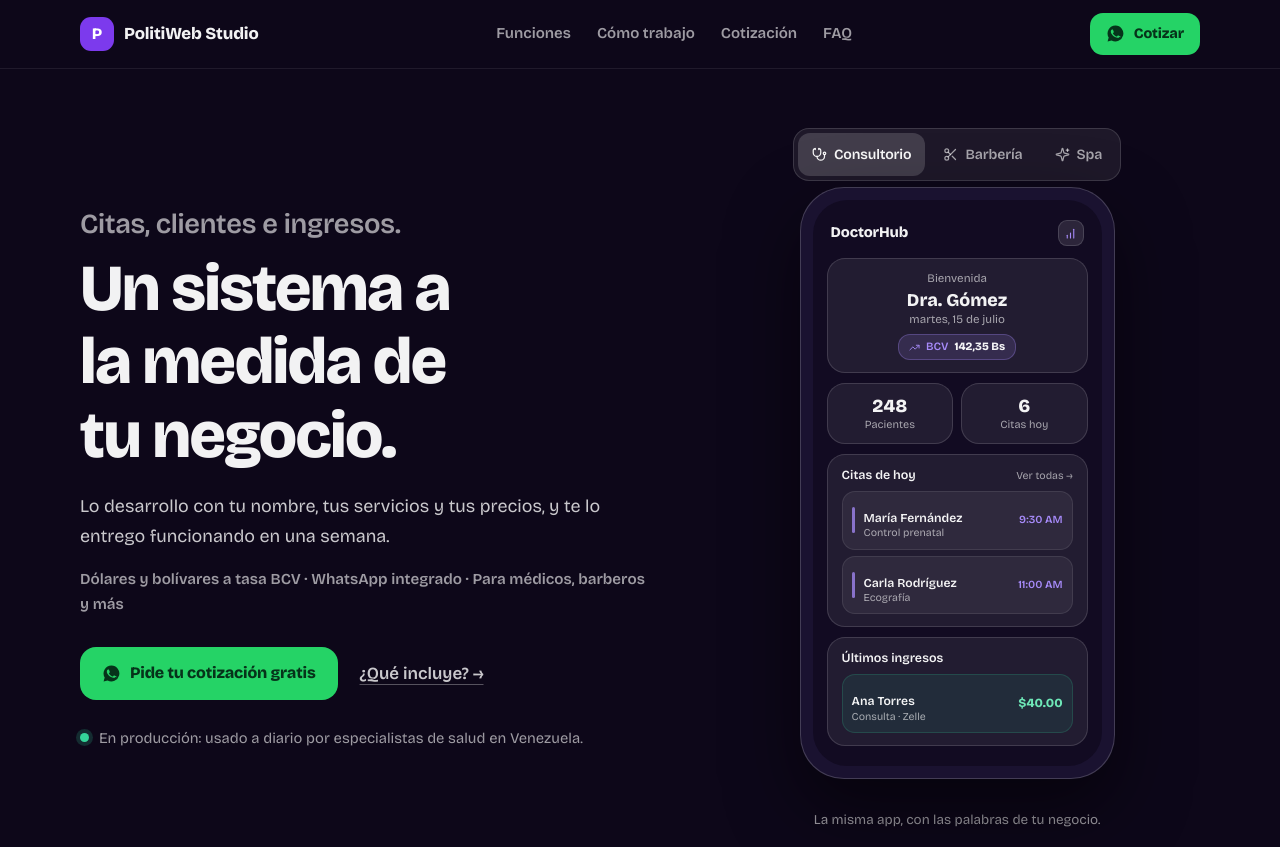
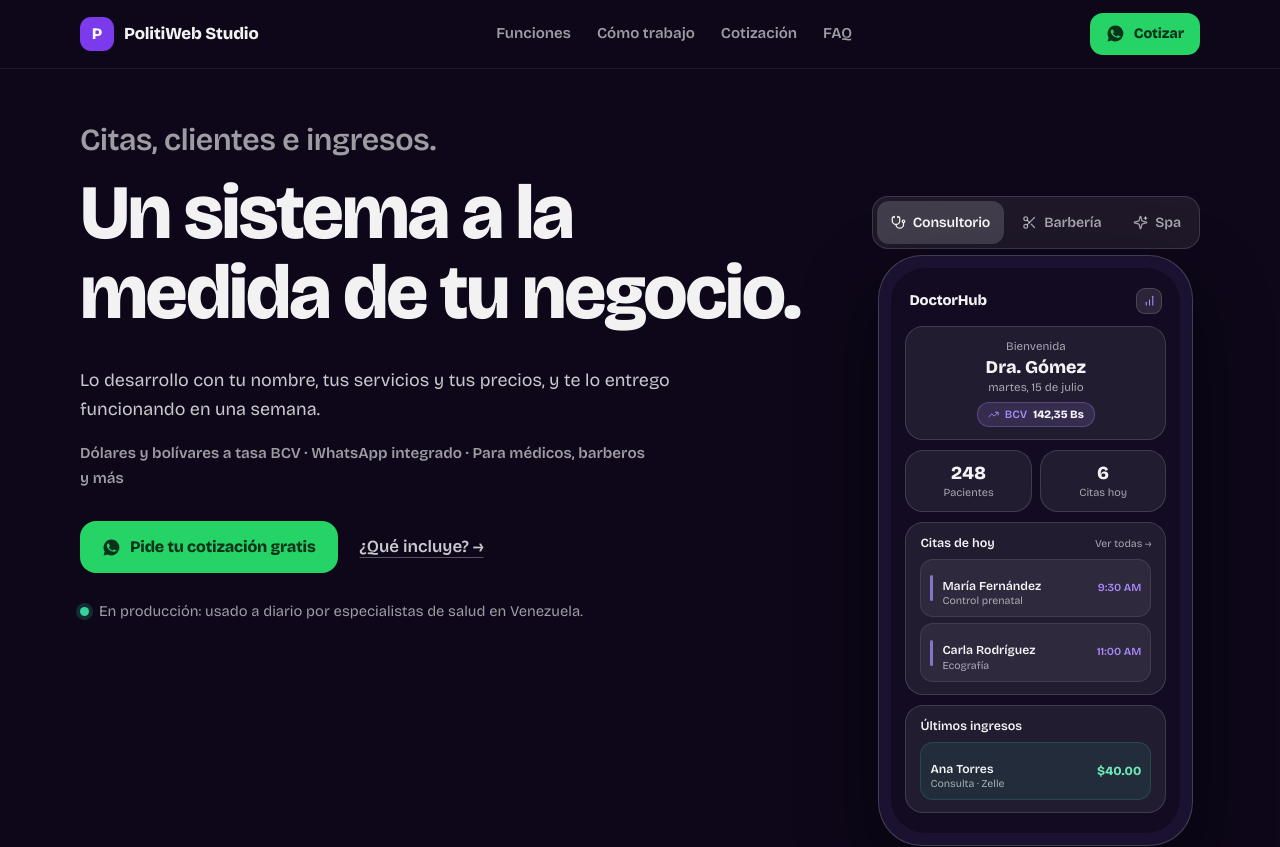
Before and after one commit to Politi23/PolitiCitas, a Next.js app: page / in a window 1280 px wide. Shown: the top 847 px of the page. Built offline with nearby package versions, Linux system fonts and the light colour scheme.

Commit message:
feat: hero editorial de ancho completo con telefono solapado a la retícula

```diff
--- a/app/globals.css
+++ b/app/globals.css
@@ -83,15 +83,25 @@ a:focus-visible, button:focus-visible, summary:focus-visible {
 .btn-sm { padding: 9px 16px; font-size: 0.9rem; border-radius: 13px; }
 .wa-ic { width: 19px; height: 19px; flex-shrink: 0; }
 
-/* ── Hero ── */
-.hero { padding: clamp(120px, 16vh, 170px) 0 clamp(40px, 6vh, 70px); }
-.hero-grid { display: grid; grid-template-columns: 1.08fr 0.92fr; gap: clamp(32px, 5vw, 70px); align-items: center; }
-.hero h1 { font-size: clamp(2.35rem, 5.4vw, 4.1rem); letter-spacing: -0.025em; }
+/* ── Hero: titular editorial a todo lo ancho, teléfono invadiendo su zona ── */
+.hero { padding: clamp(110px, 15vh, 160px) 0 clamp(40px, 6vh, 70px); }
+.hero-title {
+  font-size: clamp(2.6rem, 6vw, 4.9rem);
+  letter-spacing: -0.03em; line-height: 1.04;
+  max-width: 19ch;
+}
 .h1-top {
-  display: block; font-size: 0.42em; font-weight: 600;
-  letter-spacing: -0.01em; color: var(--ink-soft); margin-bottom: 12px;
+  display: block; font-size: 0.4em; font-weight: 600; line-height: 1.3;
+  letter-spacing: -0.01em; color: var(--ink-soft); margin-bottom: 14px;
 }
-.hero-sub { margin-top: 20px; font-size: clamp(1.02rem, 1.4vw, 1.16rem); color: var(--ink-body); }
+.hero-row {
+  display: grid; grid-template-columns: minmax(0, 1fr) auto;
+  gap: clamp(32px, 5vw, 72px); align-items: start;
+  margin-top: clamp(28px, 4vh, 44px);
+}
+.hero-copy { max-width: 54ch; }
+.hero-demo { margin-top: -170px; }
+.hero-sub { font-size: clamp(1.02rem, 1.4vw, 1.16rem); color: var(--ink-body); }
 .hero-specs { margin-top: 16px; font-size: 0.95rem; font-weight: 600; color: var(--ink-soft); }
 .hero-cta { margin-top: 30px; display: flex; flex-wrap: wrap; gap: 22px; align-items: center; }
 .link-quiet {
@@ -327,8 +337,8 @@ section { padding: clamp(56px, 9vh, 110px) 0; }
 
 @media (max-width: 900px) {
   .nav-links { display: none; }
-  .hero-grid { grid-template-columns: 1fr; }
-  .demo-col { order: 2; }
+  .hero-row { grid-template-columns: 1fr; }
+  .hero-demo { margin-top: 16px; justify-self: center; }
   .money { grid-template-columns: 1fr; }
   .steps { grid-template-columns: 1fr; }
   .quote { grid-template-columns: 1fr; }
--- a/components/hero.tsx
+++ b/components/hero.tsx
@@ -21,12 +21,13 @@ export function Hero() {
 
   return (
     <header className="hero wrap">
-      <div className="hero-grid">
-        <div>
-          <motion.h1 {...item(0)}>
-            <span className="h1-top">Citas, clientes e ingresos.</span>
-            Un sistema a la medida de tu negocio.
-          </motion.h1>
+      <motion.h1 className="hero-title" {...item(0)}>
+        <span className="h1-top">Citas, clientes e ingresos.</span>
+        Un sistema a la medida de tu negocio.
+      </motion.h1>
+
+      <div className="hero-row">
+        <div className="hero-copy">
           <motion.p className="hero-sub" {...item(1)}>
             Lo desarrollo con tu nombre, tus servicios y tus precios, y te lo
             entrego funcionando en una semana.
@@ -53,7 +54,10 @@ export function Hero() {
             Venezuela.
           </motion.p>
         </div>
-        <PhoneDemo />
+
+        <div className="hero-demo">
+          <PhoneDemo />
+        </div>
       </div>
     </header>
   );
```
